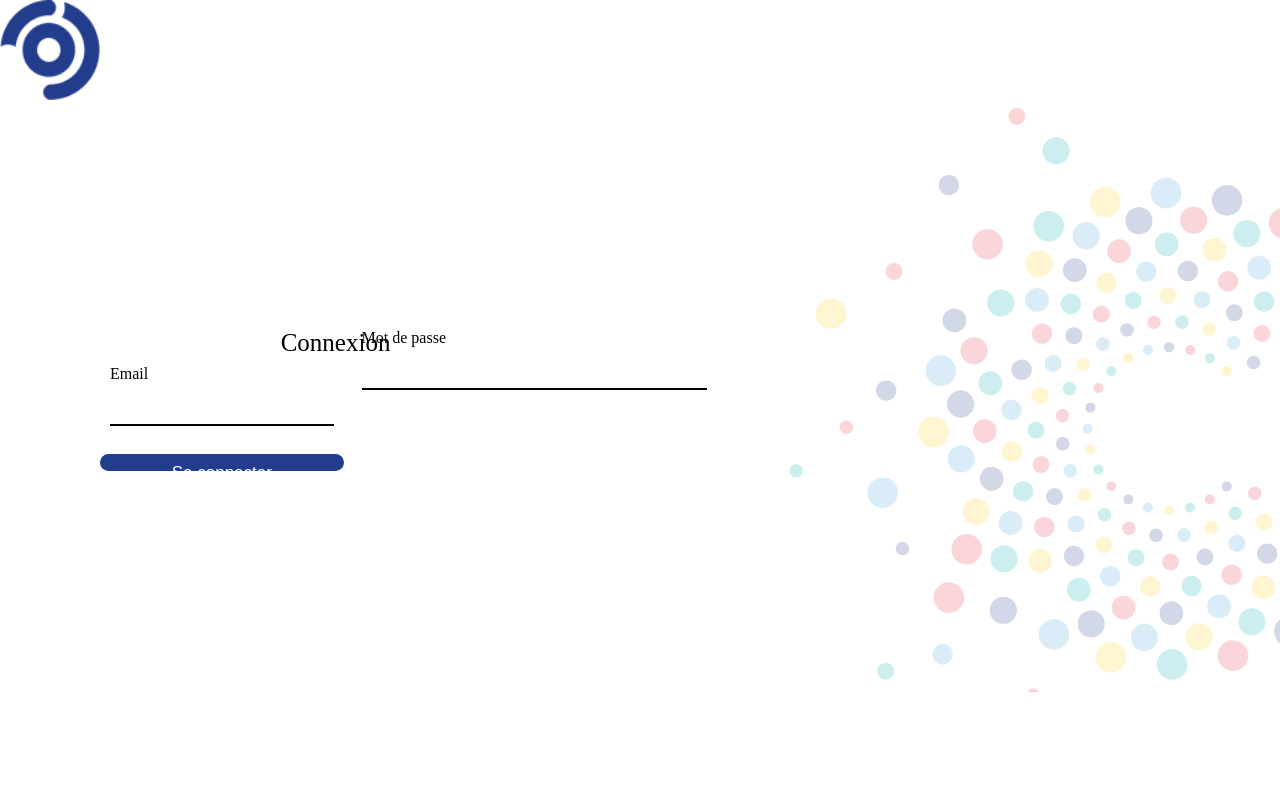
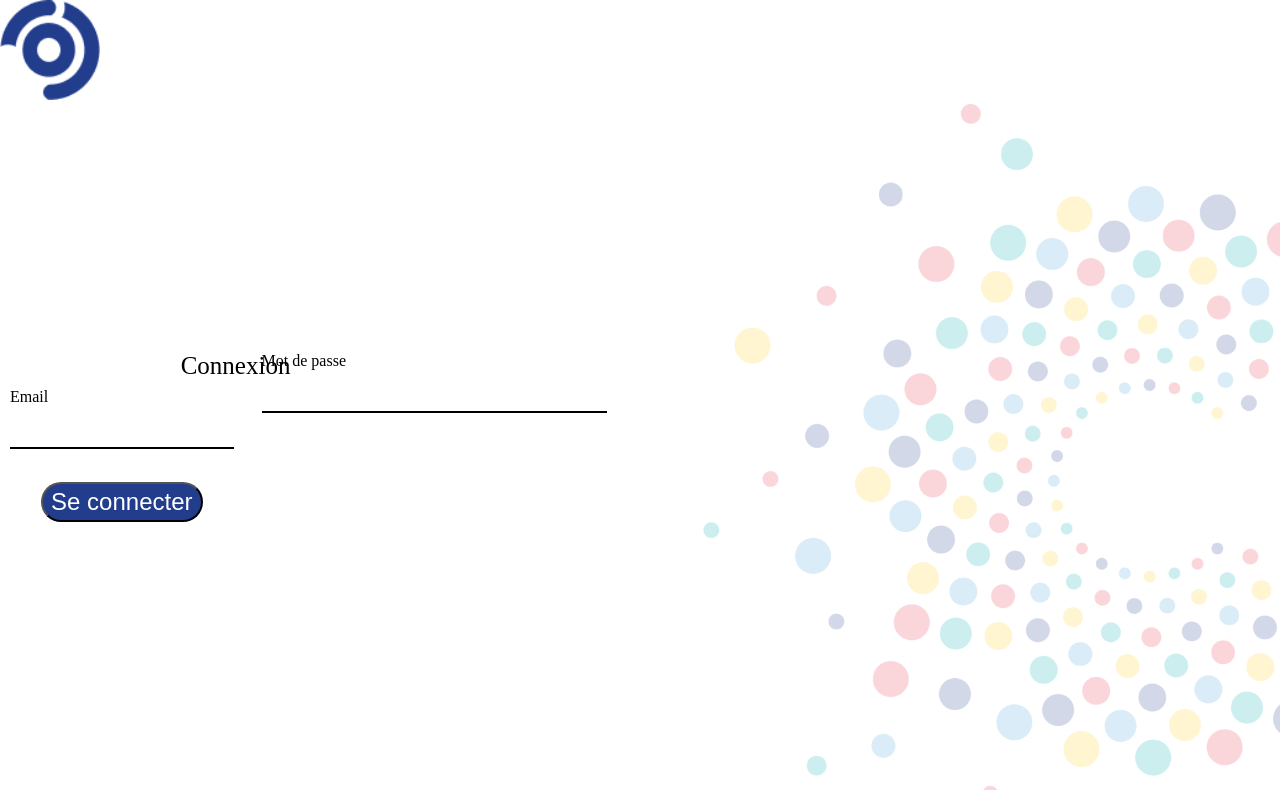
Before and after one commit to CamilleDSTY/hackaton_2, a React (Vite) app in the folder frontend/: page / in a window 1280 px wide. Built offline with nearby package versions, Linux system fonts and the light colour scheme.

Commit message:
created a first form structure and update a few CSS classnames to avoid CSS conflicts

```diff
--- a/frontend/src/App.jsx
+++ b/frontend/src/App.jsx
@@ -17,7 +17,7 @@ function App() {
       <Router>
         <Routes>
           <Route path="/" element={<Connection />} />
-          <Route path="/user-metier" element={<CreateModelForm />} />
+          <Route path="/admin-new-model" element={<CreateModelForm />} />
           <Route path="/bdd-globale" element={<DatabaseView />} />
           <Route path="/faq" element={<Faq />} />
           <Route path="/admin-page" element={<HomeAdmin />} />
--- a/frontend/src/components/CreateModelForm.jsx
+++ b/frontend/src/components/CreateModelForm.jsx
@@ -74,6 +74,7 @@ export default function CreateModelForm() {
           <label htmlFor="brand">
             <input
               type="text"
+              className="form-input"
               id="brand"
               // placeholder="Marque"
               value={brand}
@@ -86,6 +87,7 @@ export default function CreateModelForm() {
           <label htmlFor="name">
             <input
               type="text"
+              className="form-input"
               id="name"
               // placeholder="Nom du modèle"
               value={name}
@@ -96,12 +98,15 @@ export default function CreateModelForm() {
           <label htmlFor="image">
             <input
               type="file"
+              className="form-input"
               id="image"
               onChange={handleChangeImage}
               value={image}
             />
           </label>
-          <button type="submit">Ajouter le modèle</button>
+          <button type="submit" className="form-validation-button">
+            Ajouter le modèle
+          </button>
         </form>
       </section>
     </div>
--- a/frontend/src/components/LogIn.css
+++ b/frontend/src/components/LogIn.css
@@ -1,9 +1,4 @@
-section {
-  display: flex;
-  width: 100%;
-  height: 100vh;
-}
-section div.test {
+div.test {
   display: flex;
   width: 100%;
   height: 100%;
@@ -43,7 +38,7 @@ input.border[type="password"] {
   border-bottom: 2px solid black;
 }
 
-button[type="submit"] {
+button[type="submit"].loginpage-button {
   cursor: pointer;
   padding: 4px 8px;
   margin-top: 15px;
@@ -55,7 +50,7 @@ button[type="submit"] {
   background-color: #233d8d;
 }
 
-.button-container {
+.loginpage-button-container {
   display: flex;
   justify-content: center;
 }
--- a/frontend/src/components/LogIn.jsx
+++ b/frontend/src/components/LogIn.jsx
@@ -72,8 +72,10 @@ function LogIn() {
             onChange={handleChangePassword}
           />
         </div>
-        <div className="button-container">
-          <button type="submit">Se connecter </button>
+        <div className="loginpage-button-container">
+          <button type="submit" className="loginpage-button">
+            Se connecter
+          </button>
         </div>
       </form>
     </div>
--- a/frontend/src/components/createModelForm.css
+++ b/frontend/src/components/createModelForm.css
@@ -42,7 +42,7 @@ label {
   width: 100%;
 }
 
-label > input {
+label > input.form-input {
   border: 1px solid #233d8d;
   border-radius: 5px;
   height: 35px;
@@ -58,7 +58,7 @@ label > input#image {
   border: none;
 }
 
-button[type="submit"] {
+button[type="submit"].form-validation-button {
   padding: 0.5rem;
   padding-top: 0.55rem;
   border: none;
@@ -101,7 +101,7 @@ button[type="submit"] {
     height: 45px;
   }
 
-  button {
+  button.form-validation-button {
     font-size: 24px;
     width: 40%;
   }
--- a/frontend/src/pages/HomeAdmin.css
+++ b/frontend/src/pages/HomeAdmin.css
@@ -16,7 +16,7 @@ figcaption img {
   filter: opacity(0.2);
 }
 
-button {
+button.admin-page-button {
   height: 10%;
   width: 30%;
   cursor: pointer;
@@ -30,7 +30,7 @@ button {
   background-color: #233d8d;
 }
 
-.button-container {
+.adminpage-button-container {
   display: flex;
   flex-direction: column;
   justify-content: center;
--- a/frontend/src/pages/HomeAdmin.jsx
+++ b/frontend/src/pages/HomeAdmin.jsx
@@ -10,9 +10,13 @@ export default function HomeAdmin() {
       <figcaption>
         <img src={Phone} alt="" />
       </figcaption>
-      <div className="button-container">
-        <button type="button">Gérer les utilisateurs</button>
-        <button type="button">Enregistrer un nouveau modèle</button>
+      <div className="adminpage-button-container">
+        <button type="button" className="adminpage-button">
+          Gérer les utilisateurs
+        </button>
+        <button type="button" className="adminpage-button">
+          Enregistrer un nouveau modèle
+        </button>
       </div>
       <div className="testtkt">
         <img src={Logo} alt="logo" />
```
